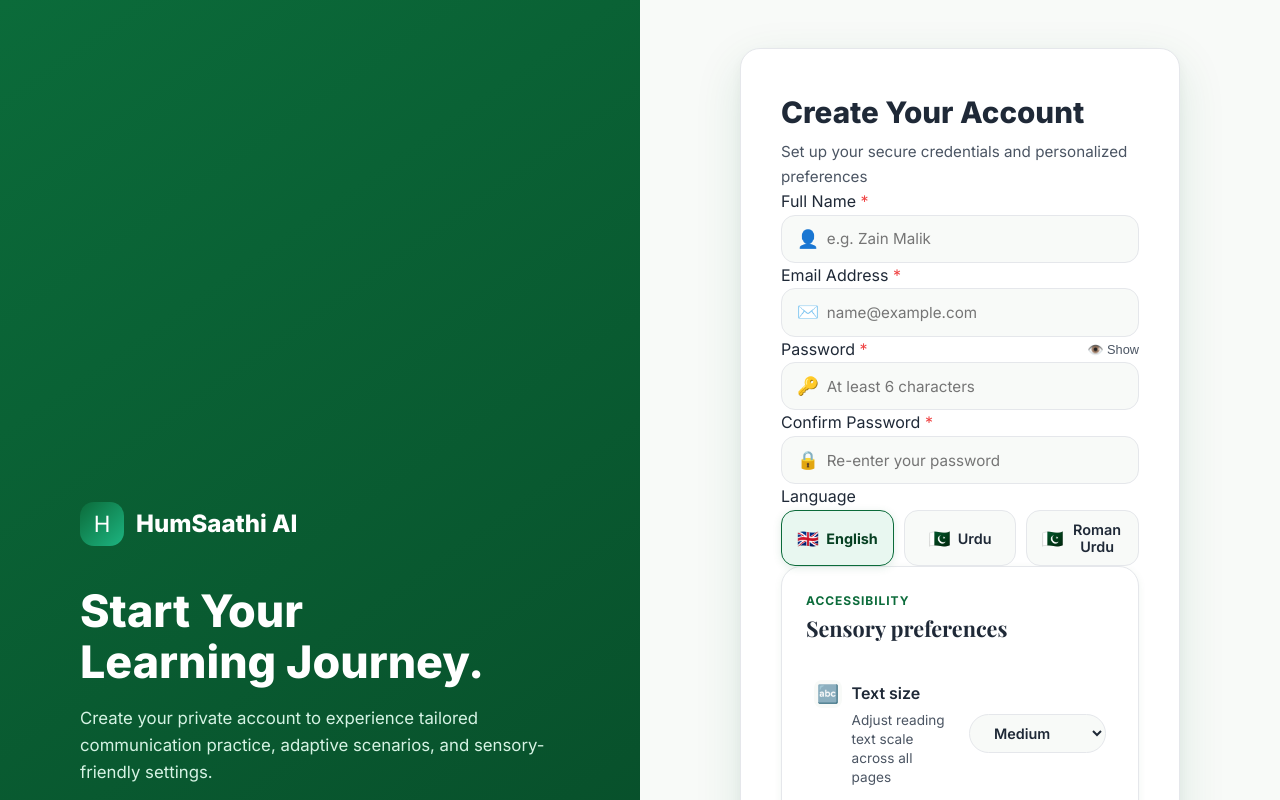
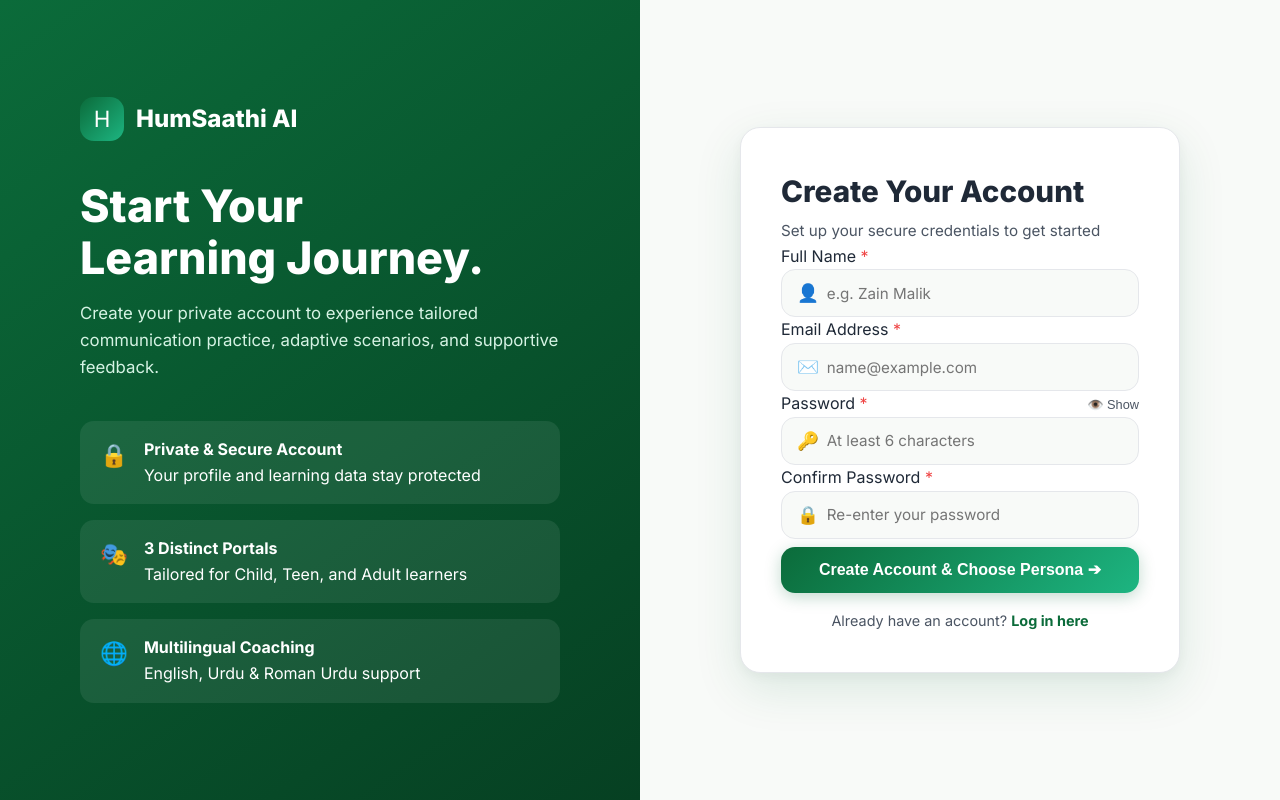
Before and after one commit to itxabubakar231-a11y/HumSaathi-AI, a React (Vite) app in the folder frontend/: page /signup in a window 1280 px wide. Shown: the top 800 px of the page. Built offline with nearby package versions, Linux system fonts and the light colour scheme; no server answers.

Commit message:
fix(ux): remove duplicate initial language and sensory setup during signup, navigate directly to persona selection

```diff
--- a/frontend/src/pages/ActivityPage.jsx
+++ b/frontend/src/pages/ActivityPage.jsx
@@ -26,7 +26,7 @@
 
   useEffect(() => {
     if (!user?.id) {
-      navigate('/setup');
+      navigate('/login');
       return;
     }
     const currentLang = user?.language || language || 'en';
--- a/frontend/src/pages/ConversationFeedbackPage.jsx
+++ b/frontend/src/pages/ConversationFeedbackPage.jsx
@@ -30,7 +30,7 @@
 
   useEffect(() => {
     if (!user?.id) {
-      navigate('/setup');
+      navigate('/login');
       return;
     }
 
--- a/frontend/src/pages/DashboardPage.jsx
+++ b/frontend/src/pages/DashboardPage.jsx
@@ -19,7 +19,7 @@
 
   useEffect(() => {
     if (!user?.id) {
-      navigate('/setup');
+      navigate('/login');
       return;
     }
     if (!user?.persona) {
--- a/frontend/src/pages/ProgressPage.jsx
+++ b/frontend/src/pages/ProgressPage.jsx
@@ -13,7 +13,7 @@
 
   useEffect(() => {
     if (!user?.id) {
-      navigate('/setup');
+      navigate('/login');
       return;
     }
     api.getDashboard(user.id)
--- a/frontend/src/pages/ScenarioPage.jsx
+++ b/frontend/src/pages/ScenarioPage.jsx
@@ -52,7 +52,7 @@
 
   useEffect(() => {
     if (!user?.id) {
-      navigate('/setup');
+      navigate('/login');
       return;
     }
     fetchScenarios();
--- a/frontend/src/pages/SignupPage.jsx
+++ b/frontend/src/pages/SignupPage.jsx
@@ -2,8 +2,7 @@
 import { useNavigate, Link } from 'react-router-dom';
 import { useUser } from '../context/UserContext';
 import { useI18n } from '../context/I18nContext';
-import { LANGUAGES, DEFAULT_SENSORY } from '../utils/preferences';
-import SensoryPanel from '../components/ui/SensoryPanel';
+import { DEFAULT_SENSORY } from '../utils/preferences';
 
 export default function SignupPage() {
   const { signupUser } = useUser();
@@ -15,8 +14,6 @@
   const [password, setPassword] = useState('');
   const [confirmPassword, setConfirmPassword] = useState('');
   const [showPassword, setShowPassword] = useState(false);
-  const [language, setLanguage] = useState('en');
-  const [sensoryPrefs, setSensoryPrefs] = useState(DEFAULT_SENSORY);
   const [saving, setSaving] = useState(false);
   const [error, setError] = useState('');
 
@@ -42,10 +39,6 @@
         return { score: 10, label: 'Too Short', color: '#ef4444' };
     }
   }, [password]);
-
-  const handleSensoryChange = (patch) => {
-    setSensoryPrefs((prev) => ({ ...prev, ...patch }));
-  };
 
   const handleSubmit = async (e) => {
     e.preventDefault();
@@ -82,8 +75,8 @@
         email: trimmedEmail,
         password,
         persona: 'child', // default initial, user confirms in persona selection next
-        language,
-        sensoryPrefs,
+        language: 'en',
+        sensoryPrefs: DEFAULT_SENSORY,
       });
       navigate('/persona-selection');
     } catch (err) {
@@ -111,7 +104,7 @@
           </h1>
 
           <p className="auth-hero-desc">
-            Create your private account to experience tailored communication practice, adaptive scenarios, and sensory-friendly settings.
+            Create your private account to experience tailored communication practice, adaptive scenarios, and supportive feedback.
           </p>
 
           <div className="auth-hero-features">
@@ -123,17 +116,17 @@
               </div>
             </div>
             <div className="feature-item">
-              <span className="feature-icon">🌐</span>
+              <span className="feature-icon">🎭</span>
               <div>
-                <strong>Multilingual Practice</strong>
-                <p>English, Urdu & Roman Urdu support</p>
+                <strong>3 Distinct Portals</strong>
+                <p>Tailored for Child, Teen, and Adult learners</p>
               </div>
             </div>
             <div className="feature-item">
-              <span className="feature-icon">⚙️</span>
+              <span className="feature-icon">🌐</span>
               <div>
-                <strong>Sensory Accessibility</strong>
-                <p>Text scaling, high contrast & calm modes</p>
+                <strong>Multilingual Coaching</strong>
+                <p>English, Urdu & Roman Urdu support</p>
               </div>
             </div>
           </div>
@@ -145,7 +138,7 @@
         <div className="auth-card">
           <div className="auth-card-header">
             <h2 className="auth-card-title">Create Your Account</h2>
-            <p className="auth-card-subtitle">Set up your secure credentials and personalized preferences</p>
+            <p className="auth-card-subtitle">Set up your secure credentials to get started</p>
           </div>
 
           <form onSubmit={handleSubmit} className="auth-form" noValidate>
@@ -263,37 +256,13 @@
               </div>
             </div>
 
-            {/* Preferred Language */}
-            <div className="auth-field-group">
-              <label className="auth-field-label">{t('setup.languageTitle') || 'Preferred Language'}</label>
-              <div className="lang-pills-grid" role="group">
-                {LANGUAGES.map((lang) => (
-                  <button
-                    key={lang.id}
-                    type="button"
-                    className={`lang-pill-btn ${language === lang.id ? 'is-selected' : ''}`}
-                    onClick={() => setLanguage(lang.id)}
-                    aria-pressed={language === lang.id}
-                  >
-                    <span className="lang-flag">{lang.id === 'en' ? '🇬🇧' : '🇵🇰'}</span>
-                    <span className="lang-name">{t(lang.labelKey)}</span>
-                  </button>
-                ))}
-              </div>
-            </div>
-
-            {/* Sensory Settings */}
-            <div className="auth-sensory-section">
-              <SensoryPanel prefs={sensoryPrefs} onChange={handleSensoryChange} t={t} />
-            </div>
-
             {error && (
               <div className="error-banner" role="alert" style={{ background: '#fef2f2', color: '#b91c1c', border: '1px solid #fecaca', padding: '0.75rem 1rem', borderRadius: 'var(--radius-md)', fontSize: '0.9rem' }}>
                 ⚠️ {error}
               </div>
             )}
 
-            {/* Standard Accessible Submit Button (No decorative motion buttons) */}
+            {/* Submit Button */}
             <button
               className="auth-primary-btn"
               type="submit"
--- a/frontend/src/pages/SkillModulePage.jsx
+++ b/frontend/src/pages/SkillModulePage.jsx
@@ -50,7 +50,7 @@
 
   useEffect(() => {
     if (!user?.id) {
-      navigate('/setup');
+      navigate('/login');
       return;
     }
     loadModule(activeDifficulty);
```
